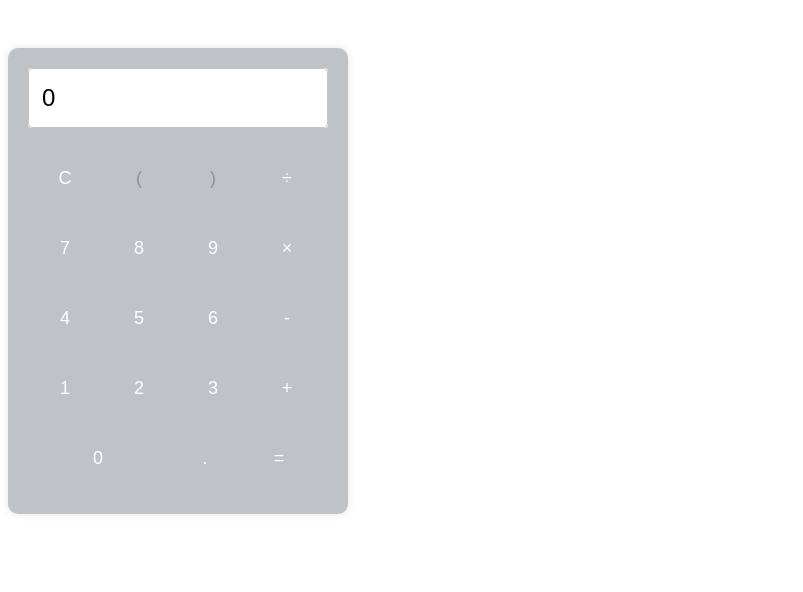
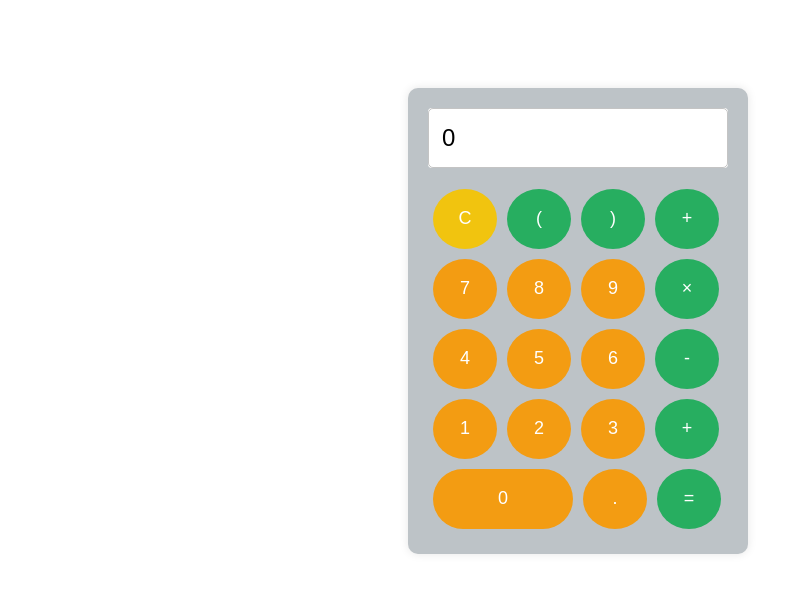
Before and after one commit to costar011/calculator_web, a React (Vite) app: page / in a window 1280 px wide. Shown: the top 592 px of the page, without its empty margins (0-803 px from the left). Built offline with nearby package versions, Linux system fonts and the light colour scheme.

Commit message:
calculator finished

```diff
--- a/src/components/Calculator.tsx
+++ b/src/components/Calculator.tsx
@@ -3,32 +3,34 @@ import { Grid, Paper, Button } from '@mui/material';
 import Display from './Display';
 
 const Calculator: React.FC = () => {
-  const [displayValue, setDisplayValue] = useState<string>('0');
-  const [current, setCurrent] = useState<string>('');
-  const [previous, setPrevious] = useState<string>('');
-  const [operation, setOperation] = useState<string | null>(null);
+  const [displayValue, setDisplayValue] = useState<string>('0'); // 디스플레이에 표시되는 값
+  const [current, setCurrent] = useState<string>(''); // 현재 입력된 값
+  const [previous, setPrevious] = useState<string>(''); // 이전에 입력된 값
+  const [operation, setOperation] = useState<string | null>(null); // 현재 선택된 연산자
+  const [parentheses, setParentheses] = useState<string[]>([]); // 괄호
 
   const handleNumber = (num: string) => {
-    if (displayValue === '0' && num !== '.') {
-      setCurrent(num);
-      setDisplayValue(num);
-    } else {
-      setCurrent((prev) => prev + num);
-      setDisplayValue((prev) => prev + num);
-    }
+    setCurrent((prev) => prev + num); // 현재 입력된 값에 숫자 추가
+    setDisplayValue((prev) => (prev === '0' ? num : prev + num)); // 디스플레이에 숫자 추가
   };
 
   const handleOperation = (op: string) => {
     if (current === '') return;
 
     if (operation && previous) {
-      calculate();
+      calculate(); // 이전 연산이 있을 경우 계산 수행
     } else {
-      setPrevious(current);
+      setPrevious(current); // 이전 값에 현재 값 저장
     }
-    setOperation(op);
-    setCurrent('');
-    setDisplayValue((prev) => prev + ` ${op} `);
+    setOperation(op); // 현재 선택된 연산자 업데이트
+    setCurrent(''); // 현재 값 초기화
+    setDisplayValue((prev) => prev + ` ${op} `); // 디스플레이에 연산자 추가
+  };
+
+  const handleParenthesis = (paren: string) => {
+    setParentheses((prev) => [...prev, paren]); // 괄호 배열에 괄호 추가
+    setCurrent((prev) => prev + paren); // 현재 입력된 값에 괄호 추가
+    setDisplayValue((prev) => prev + paren); // 디스플레이에 괄호 추가
   };
 
   const calculate = () => {
@@ -55,46 +57,57 @@ const Calculator: React.FC = () => {
         return;
     }
 
-    setDisplayValue(result.toString());
-    setCurrent(result.toString());
-    setPrevious('');
-    setOperation(null);
+    if (parentheses.length > 0) {
+      setDisplayValue(`(${result})`); // 괄호가 있는 경우 디스플레이에 결과를 괄호로 표시
+    } else {
+      setDisplayValue(result.toString()); // 괄호가 없는 경우 디스플레이에 결과를 문자열로 표시
+    }
+
+    setCurrent(result.toString()); // 현재 값 업데이트
+    setPrevious(''); // 이전 값 초기화
+    setOperation(null); // 연산자 초기화
+    setParentheses([]); // 괄호 배열 초기화
   };
 
   const handleClear = () => {
-    setDisplayValue('0');
-    setCurrent('');
-    setPrevious('');
-    setOperation(null);
+    setDisplayValue('0'); // 디스플레이 초기화
+    setCurrent(''); // 현재 값 초기화
+    setPrevious(''); // 이전 값 초기화
+    setOperation(null); // 연산자 초기화
+    setParentheses([]); // 괄호 배열 초기화
   };
 
   const handleDecimal = () => {
     if (!current.includes('.')) {
-      setCurrent((prev) => prev + '.');
-      setDisplayValue((prev) => prev + '.');
+      setCurrent((prev) => prev + '.'); // 현재 값에 소수점 추가
+      setDisplayValue((prev) => prev + '.'); // 디스플레이에 소수점 추가
     }
   };
 
   return (
     <Grid container spacing={2}>
       <Grid>
-        <Paper sx={{ maxWidth: 300, mx: 'auto', mt: 5 }}>
+        <Paper sx={{ maxWidth: 300, mx: 'auto', mt: 10, ml: 50 }}>
           <Display value={displayValue} />
           <Grid>
             <Button onClick={handleClear} color="info">
               C
             </Button>
-            <Button disabled>(</Button>
-            <Button disabled>)</Button>
-            <Button onClick={() => handleOperation('÷')} color="primary">
-              ÷
+            <Button onClick={() => handleParenthesis('(')} color="secondary">
+              (
+            </Button>
+            <Button onClick={() => handleParenthesis(')')} color="secondary">
+              )
+            </Button>
+            <Button onClick={() => handleOperation('+')} color="secondary">
+              +
             </Button>
           </Grid>
           <Grid>
             <Button onClick={() => handleNumber('7')}>7</Button>
             <Button onClick={() => handleNumber('8')}>8</Button>
             <Button onClick={() => handleNumber('9')}>9</Button>
-            <Button onClick={() => handleOperation('×')} color="primary">
+            <Button onClick={() => handleOperation('×')} color="secondary">
               ×
             </Button>
           </Grid>
@@ -102,7 +115,7 @@ const Calculator: React.FC = () => {
             <Button onClick={() => handleNumber('4')}>4</Button>
             <Button onClick={() => handleNumber('5')}>5</Button>
             <Button onClick={() => handleNumber('6')}>6</Button>
-            <Button onClick={() => handleOperation('-')} color="primary">
+            <Button onClick={() => handleOperation('-')} color="secondary">
               -
             </Button>
           </Grid>
@@ -110,14 +123,14 @@ const Calculator: React.FC = () => {
             <Button onClick={() => handleNumber('1')}>1</Button>
             <Button onClick={() => handleNumber('2')}>2</Button>
             <Button onClick={() => handleNumber('3')}>3</Button>
-            <Button onClick={() => handleOperation('+')} color="primary">
+            <Button onClick={() => handleOperation('+')} color="secondary">
               +
             </Button>
           </Grid>
           <Grid>
             <Button
               onClick={() => handleNumber('0')}
-              sx={{ width: '130px', borderRadius: '25px' }}
+              sx={{ width: '140px', borderRadius: '30px' }}
             >
               0
             </Button>
--- a/src/components/Display.tsx
+++ b/src/components/Display.tsx
@@ -12,7 +12,7 @@ const Display: React.FC<DisplayProps> = ({ value }) => {
       fullWidth
       InputProps={{
         readOnly: true,
-        sx: { textAlign: 'right' }, // 텍스트 오른쪽 정렬
+        sx: { textAlign: 'right' },
       }}
       sx={{
         mb: 2,
--- a/src/theme.ts
+++ b/src/theme.ts
@@ -1,30 +1,60 @@
-import { createTheme } from '@mui/material/styles';
+import { createTheme, ThemeOptions } from '@mui/material/styles';
 
-const theme = createTheme({
+// palette 확장을 위한 타입 정의
+declare module '@mui/material/styles' {
+  interface Palette {
+    custom: {
+      gray: string; // 사용자 정의 회색
+    };
+  }
+  interface PaletteOptions {
+    custom?: {
+      gray?: string; // 사용자 정의 회색 옵션
+    };
+  }
+}
+
+const themeOptions: ThemeOptions = {
   palette: {
-    primary: { main: '#f39c12' }, // 연산자 버튼
-    secondary: { main: '#27ae60' }, // 등호 버튼
-    info: { main: '#f1c40f' }, // C 버튼
+    primary: { main: '#f39c12' }, // 연산자 버튼 (주황색)
+    secondary: { main: '#27ae60' }, // 등호 버튼 (초록색)
+    info: { main: '#f1c40f' }, // C 버튼 (노란색)
     background: { default: '#ecf0f1' }, // 배경색
     text: { primary: '#000' }, // 텍스트 색상
   },
   typography: {
-    fontFamily: 'Arial, sans-serif',
+    fontFamily: 'Arial, sans-serif', // 기본 폰트
   },
   components: {
     MuiButton: {
       styleOverrides: {
-        root: {
+        root: ({ ownerState }) => ({
           borderRadius: '50%',
           width: '60px',
           height: '60px',
           margin: '5px',
           color: '#fff',
           fontSize: '18px',
+          // 기본적으로 회색 (숫자 버튼, 괄호 버튼 등)
+          backgroundColor:
+            ownerState.color === 'primary'
+              ? '#f39c12' // 연산자 버튼
+              : ownerState.color === 'secondary'
+              ? '#27ae60' // 등호 버튼
+              : ownerState.color === 'info'
+              ? '#f1c40f' // C 버튼
+              : '#bdc3c7', // 기본 회색
           '&:hover': {
-            backgroundColor: '#555',
+            backgroundColor:
+              ownerState.color === 'primary'
+                ? '#e67e22'
+                : ownerState.color === 'secondary'
+                ? '#2ecc71'
+                : ownerState.color === 'info'
+                ? '#f4d03f'
+                : '#bdc3c7',
           },
-        },
+        }),
       },
     },
     MuiPaper: {
@@ -50,6 +80,8 @@ const theme = createTheme({
       },
     },
   },
-});
+};
+
+const theme = createTheme(themeOptions);
 
 export default theme;
```
